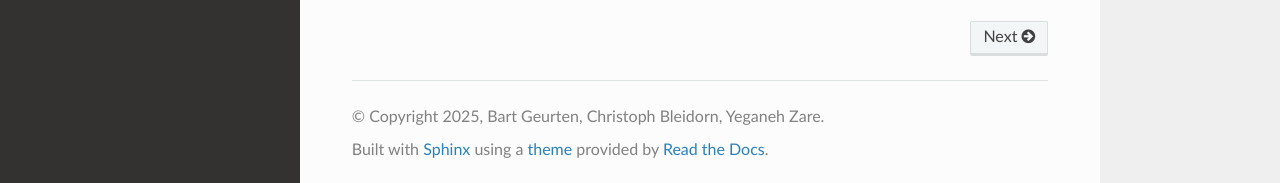
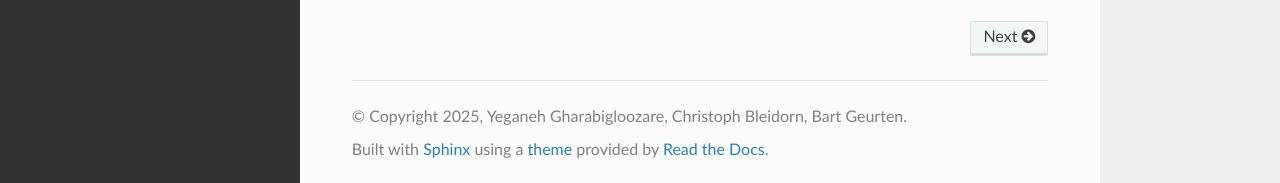
Before and after one commit to zerotonin/WINGS, a Sphinx documentation site: the page built from docs/index.rst, in a window 1280 px wide and 1142 px high. Shown: the part 956-1139 px from the top of the window. Built offline with Sphinx 7.4.7 and the Read the Docs theme 3.1.0, drawn with Linux system fonts in a browser that asks for light colours.

Commit message:
fix: mock torch import for Sphinx, remove _build from repo

```diff
--- a/docs/conf.py
+++ b/docs/conf.py
@@ -10,8 +10,8 @@
 # -- Project information -----------------------------------------------------
 
 project = "W.I.N.G.S."
-copyright = "2025, Bart Geurten, Christoph Bleidorn, Yeganeh Zare"
-author = "Bart Geurten, Christoph Bleidorn, Yeganeh Zare"
+copyright = "2025, Yeganeh Gharabigloozare, Christoph Bleidorn, Bart Geurten"
+author = "Yeganeh Gharabigloozare, Christoph Bleidorn, Bart Geurten"
 release = "0.2.0"
 
 # -- General configuration ---------------------------------------------------
@@ -36,6 +36,10 @@
 napoleon_use_admonition_for_examples = True
 napoleon_use_admonition_for_notes = True
 napoleon_use_admonition_for_references = True
+
+# Mock imports for optional dependencies not available in CI/docs builds
+# This lets Sphinx parse gpu_abm.py without torch installed
+autodoc_mock_imports = ["torch"]
 
 # Autodoc settings
 autodoc_default_options = {
--- a/pyproject.toml
+++ b/pyproject.toml
@@ -12,7 +12,7 @@
 authors = [
     {name = "Bart Geurten", email = "bart.geurten@otago.ac.nz"},
     {name = "Christoph Bleidorn"},
-    {name = "Yeganeh Zare"},
+    {name = "Yeganeh Gharabigloozare"},
 ]
 keywords = ["wolbachia", "agent-based-model", "tribolium", "population-genetics", "cytoplasmic-incompatibility"]
 classifiers = [
```
Also changed, not shown: 8 other files.
